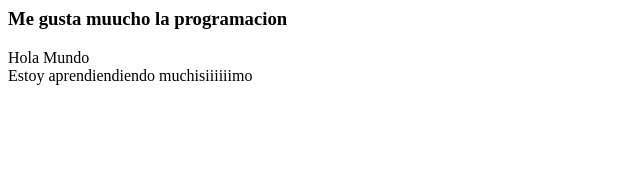
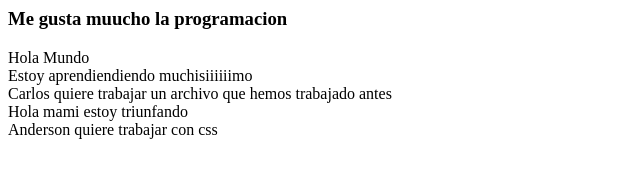
Before and after one commit to jarubioiuc/2823503.github.io, a plain HTML site: page index.html in a window 1280 px wide. Shown: the whole page, without its empty margins (0-640 px from the left). Drawn offline with Linux system fonts and the light colour scheme.

Commit message:
agregamos un JS

```diff
--- a/index.html
+++ b/index.html
@@ -6,5 +6,9 @@
 		<h3>Me gusta muucho la programacion</h3>
 		<div>Hola Mundo </div>
 		<div>Estoy aprendiendiendo muchisiiiiiimo</div>
+		<div> Carlos quiere trabajar un archivo que hemos trabajado antes</div>
+		<div>Hola mami estoy triunfando</div>
+		<div>Anderson quiere trabajar con css</div>
+		<script src="script.js"></script>
 	</body>
 </html>
--- /dev/null
+++ b/script.js
@@ -0,0 +1 @@
+window.alert("Tengo que despertarme para que no me manden a echarme agua");
```
